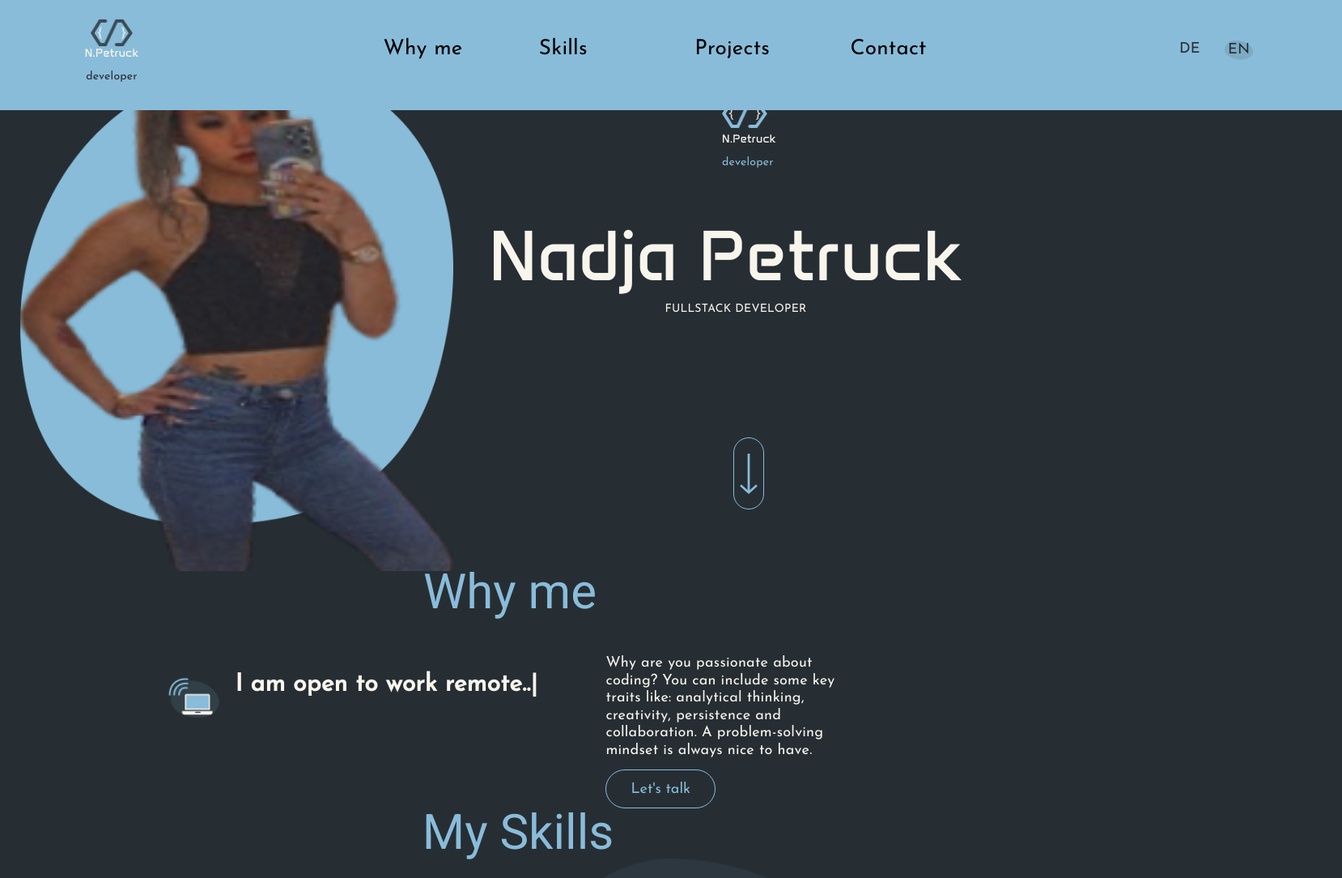
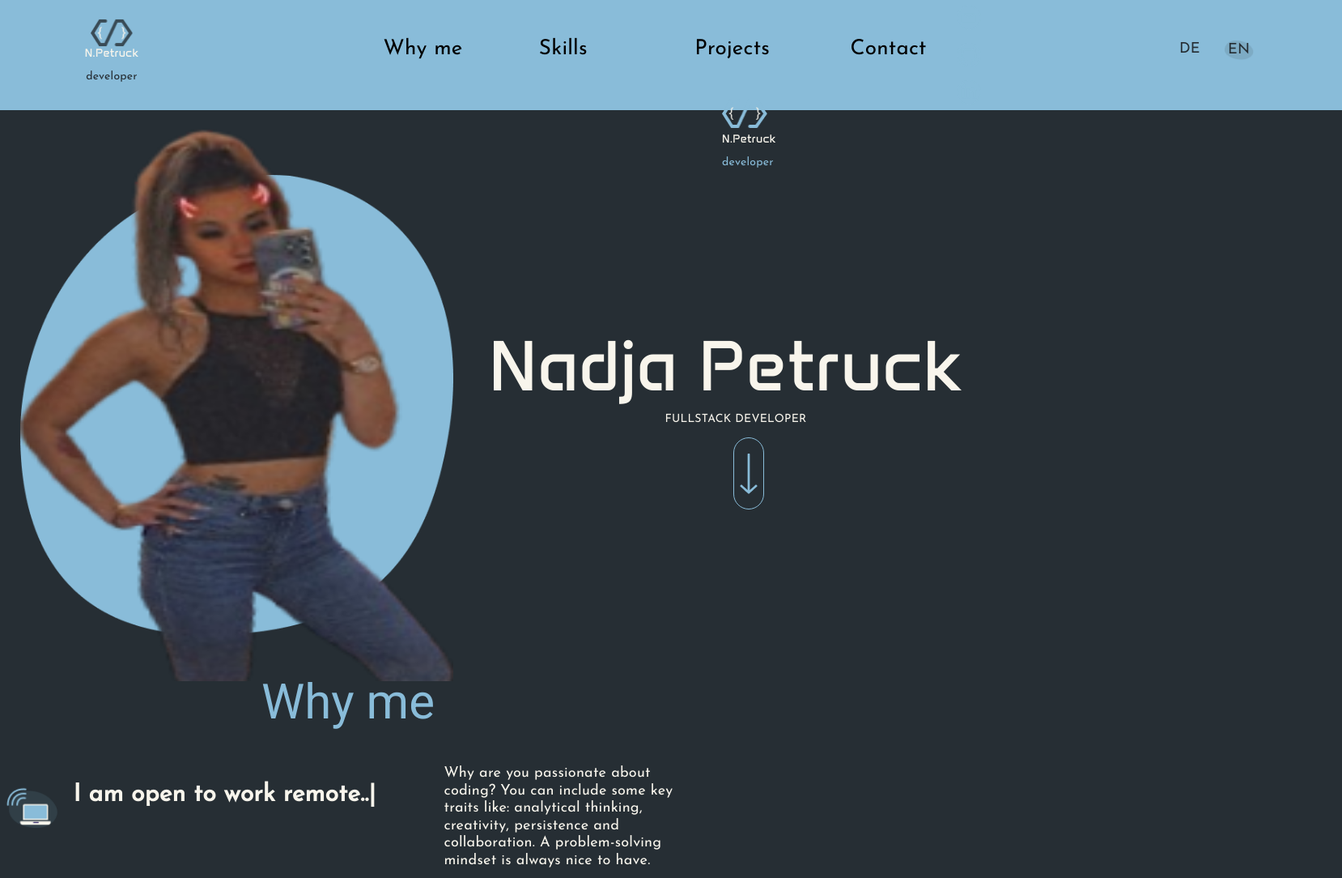
Before and after one commit to Traumzerfetzerin/Portfolio, an Angular app: page / in a window 1280 px wide. Shown: the top 1084 px of the page at 81% size, 1658 px wide, since content can reach past the window. Built offline with nearby package versions, Linux system fonts and the light colour scheme.

Commit message:
optimise scss

```diff
--- a/src/app/content/me/me.component.scss
+++ b/src/app/content/me/me.component.scss
@@ -4,7 +4,6 @@
     top: 954px;
     left: 290px;
     gap: 80px;
-    padding-left: 200px;
 
     h1 {
         width: 860px;
--- a/src/app/content/skills/skills.component.scss
+++ b/src/app/content/skills/skills.component.scss
@@ -1,4 +1,4 @@
-.skills {
+#skills {
     width: 869px;
     height: 556px;
     top: 1365px;
--- a/src/app/shared/menu/menu.component.scss
+++ b/src/app/shared/menu/menu.component.scss
@@ -5,9 +5,11 @@
     padding-bottom: 16px;
     padding-left: 109px;
     background-color: #89BCD9;
-    position: fixed;
-    top: 0;
+    // position: sticky;
+    // top: 0;
     z-index: 100;
+    // position: relative;
+    // top: 746px;
 }
 
 
```
